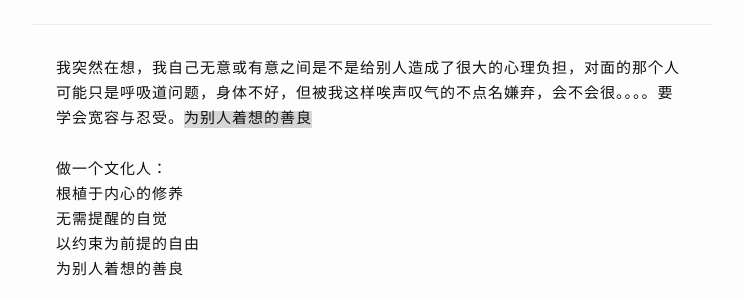
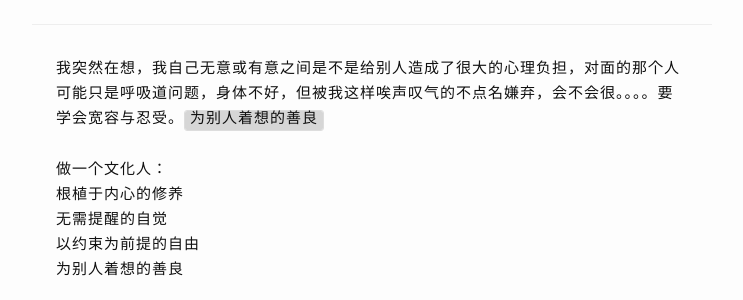
Before and after one commit to liuyanfight/liuyanfight.github.io, a Jekyll site: the page built from _posts/2016-10-18-22-07.md, in a window 1280 px wide. Shown: the part 144-444 px from the top of the page, without its empty margins (268-1011 px from the left). Built offline with Jekyll 4.4.1, drawn with Linux system fonts in a browser that asks for light colours; nearby versions of some CDN libraries; comment, search, counter and statistics services are not loaded.

Commit message:
test emoji

```diff
--- a/_config.yml
+++ b/_config.yml
@@ -23,4 +23,4 @@ highlighter: rouge
 kramdown:
   input: GFM
 gems:
-    - jemoji
+  - jemoji
--- a/_sass/_syntax-highlighting.scss
+++ b/_sass/_syntax-highlighting.scss
@@ -2,6 +2,10 @@
 .highlight table pre { margin: 0; }
 .highlighter-rouge {
   background-color: #D6D6D6;
+  padding: 0 5px 2px;
+  border: 1px solid #ddd;
+  border-radius: 3px;
+  background-clip: padding-box;
 }
 .highlight .cm {
   color: #999988;
```
